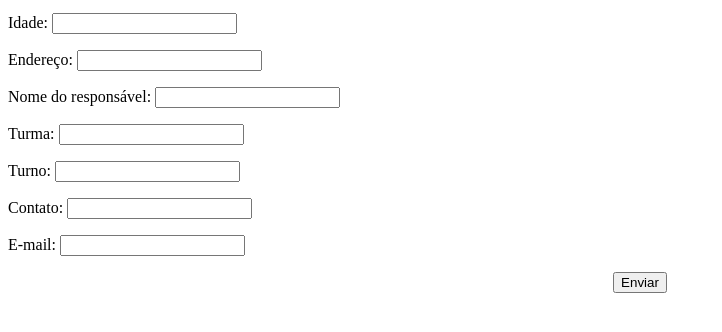
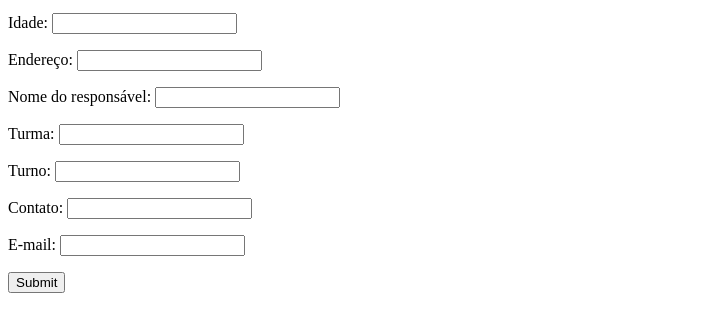
Before and after one commit to 06willis/Formul-rio, a plain HTML site: page index.html in a window 1280 px wide. Shown: the part 104-436 px from the top of the page, without its empty margins (0-722 px from the left). Drawn offline with Linux system fonts and the light colour scheme.

Commit message:
Update index.html

```diff
--- a/index.html
+++ b/index.html
@@ -17,13 +17,7 @@
      <p>Turno: <input type="text" name="Turno" id="Turno"  </p>
      <p>Contato: <input type="text" name="Contato" id="Contato"  </p>
      <p>E-mail: <input type="text" name="E-mail" id="E-mail"  </p>
-       <CENTER>
-      <BUTTON>
-        Enviar
-       </BUTTON>
-       </CENTER>
-
-
+     <P><INPUT  TYPE="submit" </P>
     </form>
 </body>
 </html>
```
